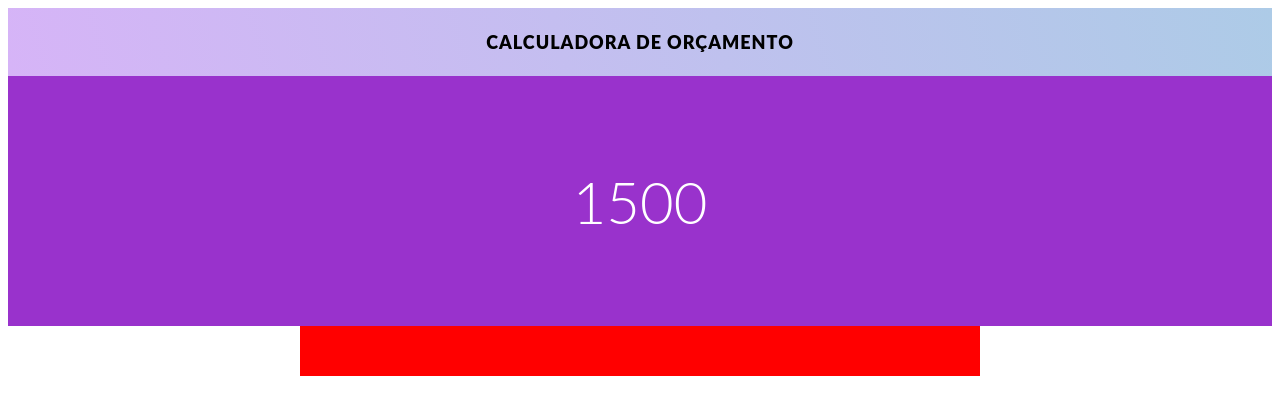
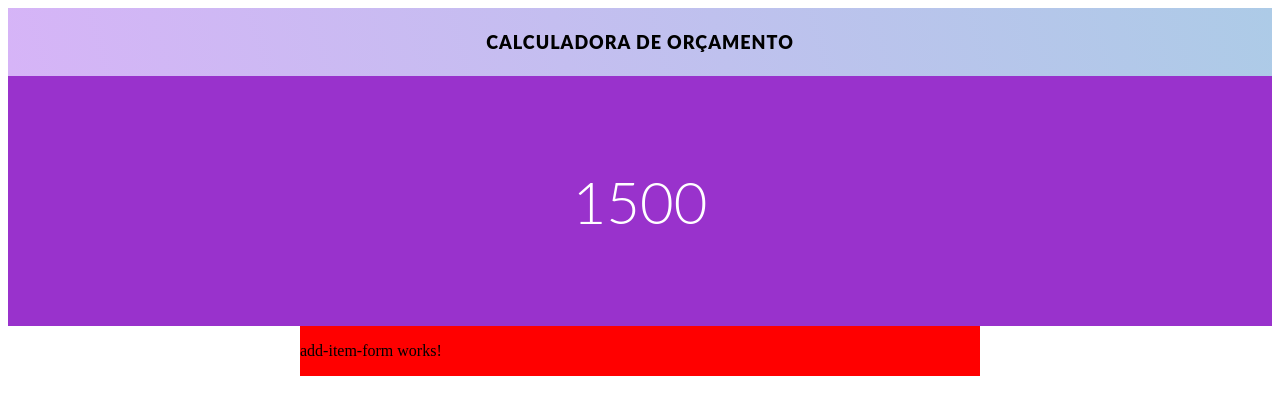
Before and after one commit to KlausDevWalker/desafio-go-dev-angular-frontend, an Angular app: page / in a window 1280 px wide. Shown: the top 414 px of the page. Built offline with nearby package versions, Linux system fonts and the light colour scheme.

Commit message:
add addItemForm component to indexPage html

```diff
--- a/src/app/index-page/index-page.component.html
+++ b/src/app/index-page/index-page.component.html
@@ -8,6 +8,6 @@
 
 <section class="add-item">
   <div class="add-item-container">
-
+    <app-add-item-form></app-add-item-form>
   </div>
 </section>
```
